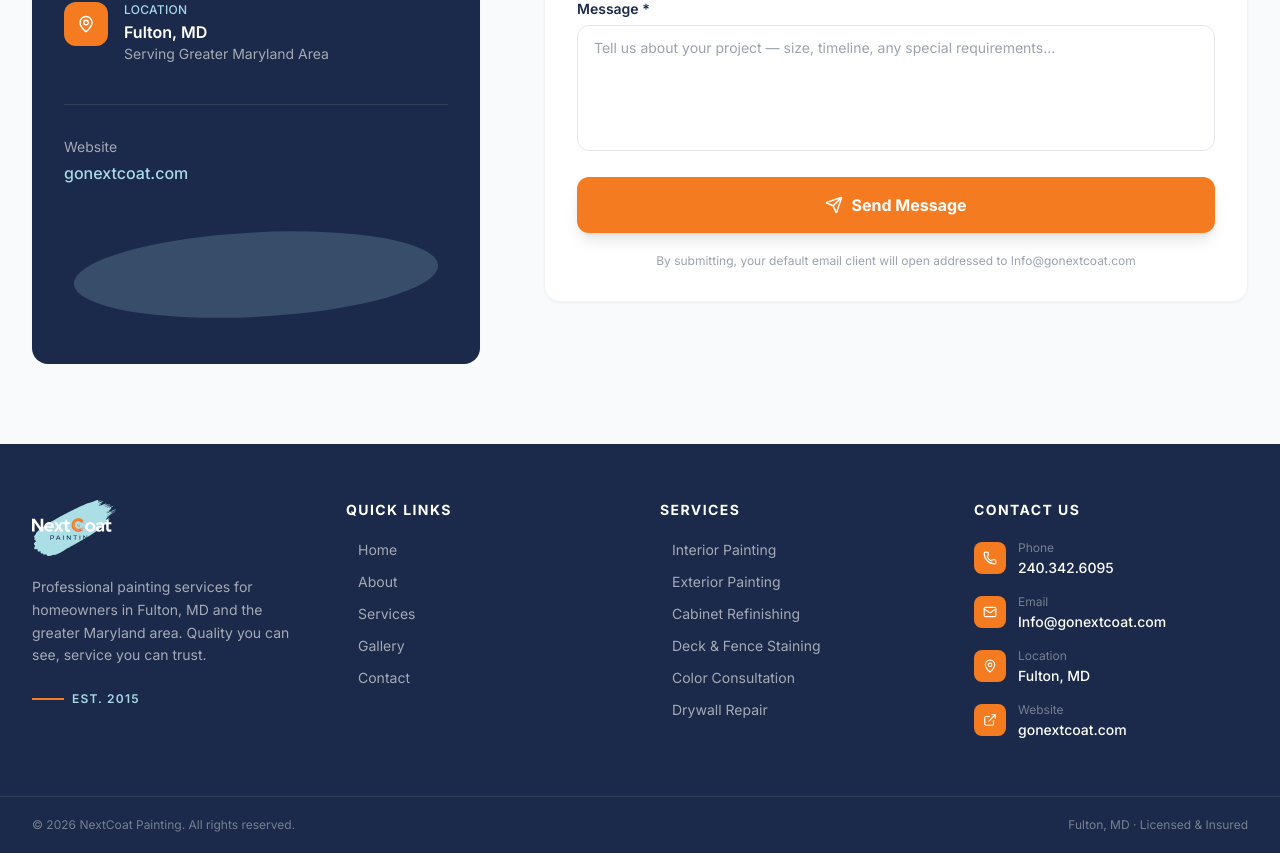
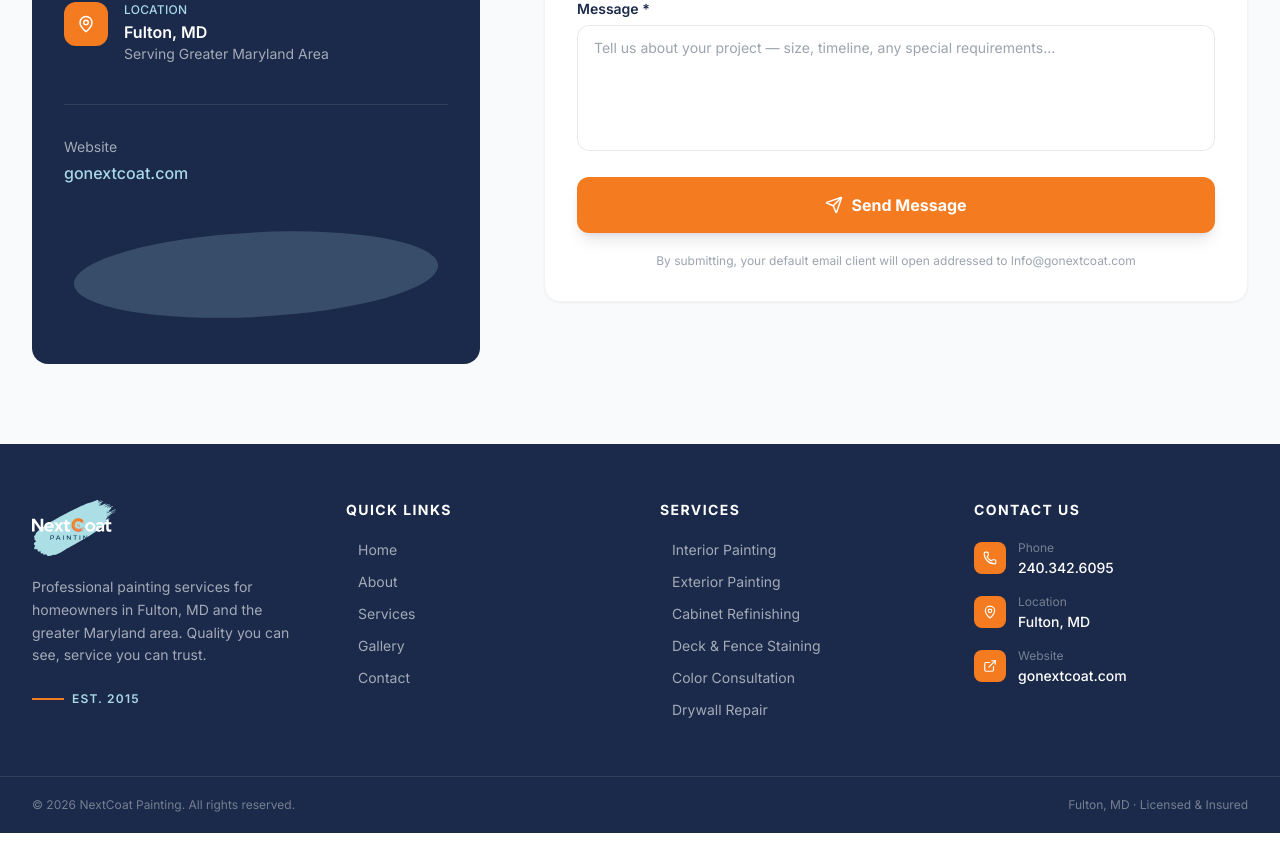
Before and after one commit to sennchee123-collab/nextcoat-website, a React (Vite) app: page / in a window 1280 px wide. Shown: the part 5417-6270 px from the top of the page. Built offline with nearby package versions, Linux system fonts and the light colour scheme.

Commit message:
Remove email from footer

```diff
--- a/src/components/Footer.jsx
+++ b/src/components/Footer.jsx
@@ -94,17 +94,6 @@
                 </a>
               </li>
               <li>
-                <a href="mailto:Info@gonextcoat.com" className="flex items-start gap-3 group">
-                  <div className="w-8 h-8 bg-orange-brand rounded-lg flex items-center justify-center flex-shrink-0 group-hover:scale-110 transition-transform mt-0.5">
-                    <Mail size={14} />
-                  </div>
-                  <div>
-                    <p className="text-white/40 text-xs mb-0.5">Email</p>
-                    <p className="text-white text-sm font-medium group-hover:text-orange-brand transition-colors">Info@gonextcoat.com</p>
-                  </div>
-                </a>
-              </li>
-              <li>
                 <div className="flex items-start gap-3">
                   <div className="w-8 h-8 bg-orange-brand rounded-lg flex items-center justify-center flex-shrink-0 mt-0.5">
                     <MapPin size={14} />
```
